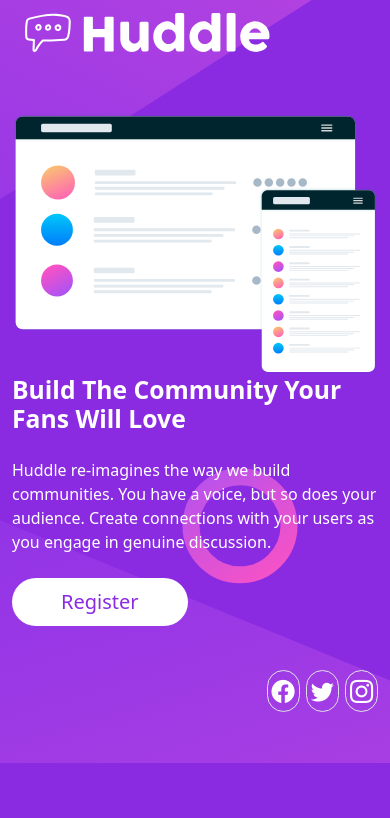
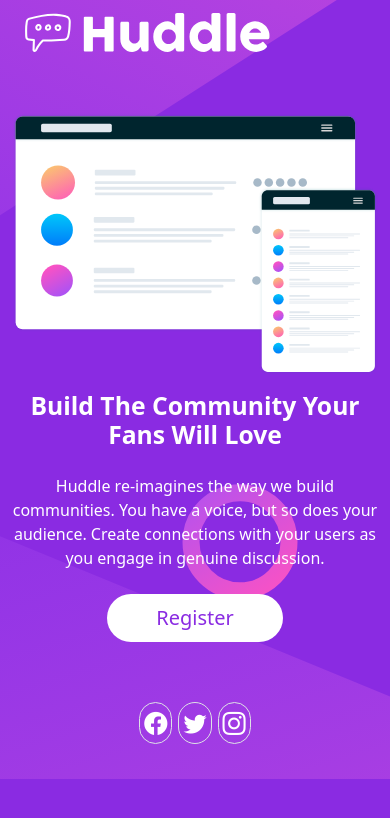
Before and after one commit to BrayanDuque/page-huddle, a website: page index.html in a window 390 px wide. Drawn offline with nearby package versions, Linux system fonts and the light colour scheme.

Commit message:
arreglos responsive

```diff
--- a/index.html
+++ b/index.html
@@ -20,7 +20,7 @@
                         <img src="./assent/illustration-mockups.svg" alt="illustration-mockups" class="w-100">
                     </div>
                 </div>
-                <div class="col-12 col-md-6 text-white">
+                <div class="col-12 col-md-6 text-white text-center text-md-start my-3 my-md-0">
                     <h2> <b>Build The Community Your Fans Will Love</b></h2>
                     <p class="my-4"> Huddle re-imagines the way we build communities. You have a voice, but so does your audience.
                         Create connections with your users as you engage in genuine discussion.</p>
@@ -31,7 +31,7 @@
             </div>
         </div>
 
-        <footer class="text-white fs-3 text-end pb-3">
+        <footer class="text-white fs-3 text-center pb-3 text-md-end">
             <i class="bi bi-facebook border rounded-pill p-1"></i>
             <i class="bi bi-twitter border rounded-pill p-1"></i>
             <i class="bi bi-instagram border rounded-pill p-1"></i>
--- a/sass/index.css
+++ b/sass/index.css
@@ -3,6 +3,11 @@
     background-position: center;
     background-repeat: no-repeat;
     background-color: blueviolet;
+}
+@media(min-width: 576px){
+    .bg-img{
+        background-image: url("../assent/bg-mobile.svg");
+    }
 }
 .texto-btn{
     color: blueviolet;
```
